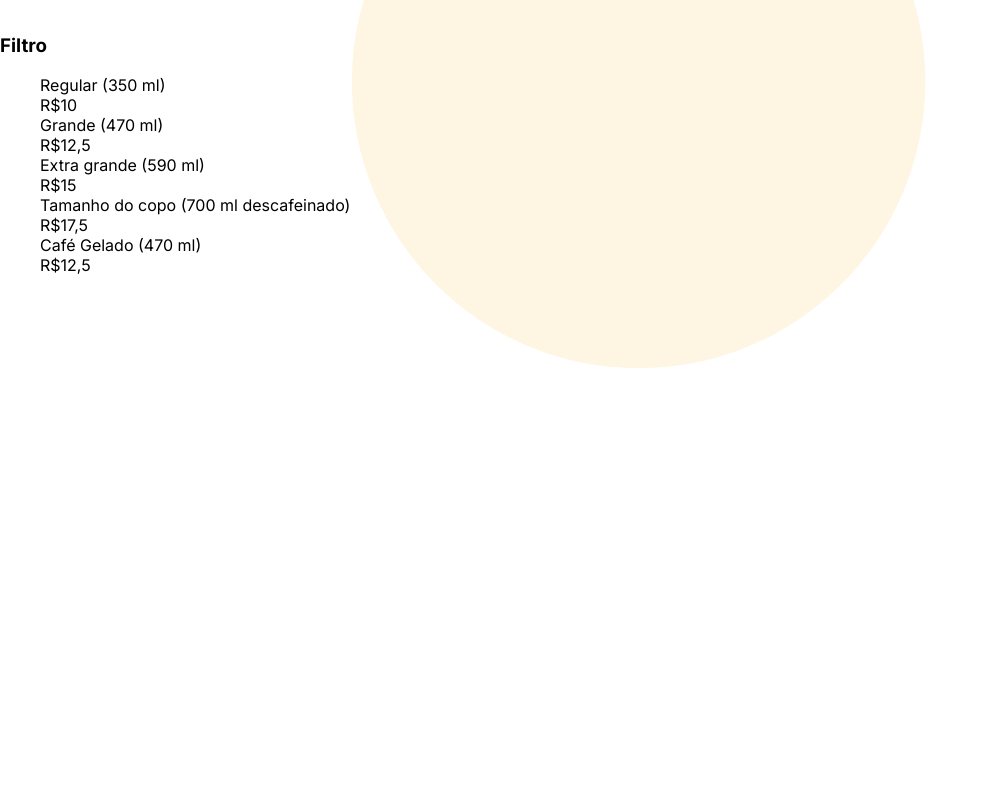
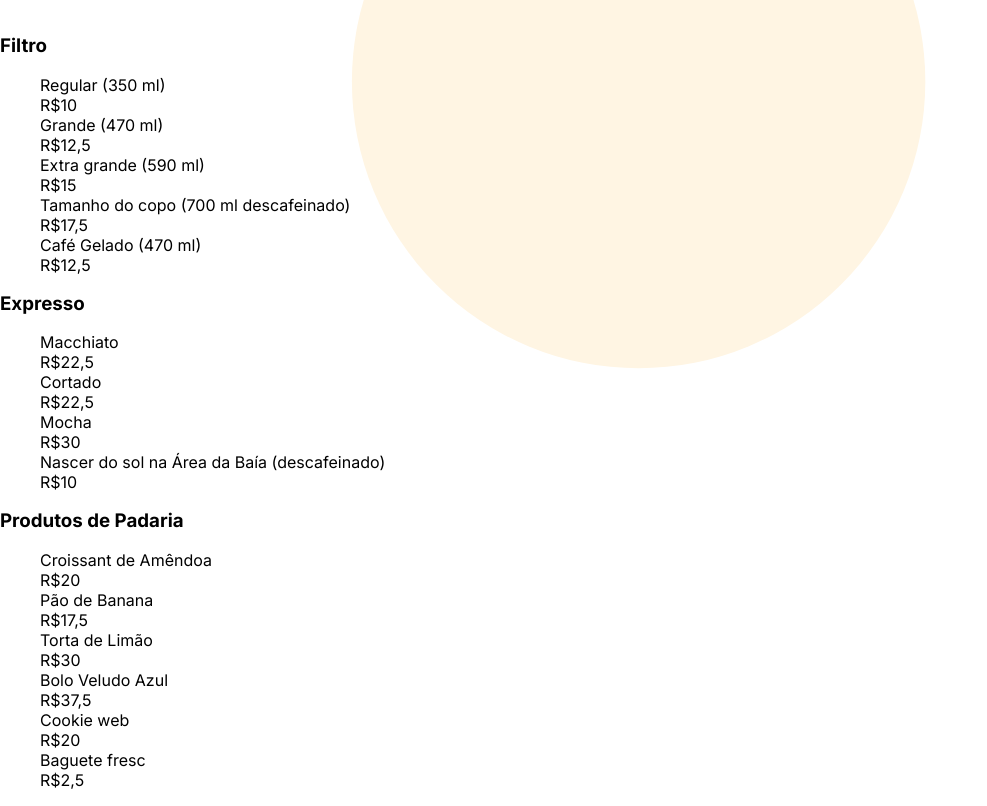
Before and after one commit to nataliabacarini/web_project_coffeeshop, a plain HTML site: page index.html in a window 1280 px wide. Shown: the part 3016-3822 px from the top of the page, without its empty margins (0-987 px from the left). Before the commit the page ends 3498 px from the top, so only its background shows below. Drawn offline with Linux system fonts and the light colour scheme.

Commit message:
New update for my project

```diff
--- a/index.html
+++ b/index.html
@@ -194,20 +194,46 @@
               <ul class="card__content">
                 <li class="card__list-item">Regular (350 ml)</li>
                 <spam class="card__list-divider">R$10</spam>
-
                 <li class="card__list-item">Grande (470 ml)</li>
                 <spam class="card__list-divider">R$12,5</spam>
-
                 <li class="card__list-item">Extra grande (590 ml)</li>
                 <spam class="card__list-divider">R$15</spam>
-
                 <li class="card__list-item">
                   Tamanho do copo (700 ml descafeinado)
                 </li>
                 <spam class="card__list-divider">R$17,5</spam>
-
                 <li class="card__list-item">Café Gelado (470 ml)</li>
                 <spam class="card__list-divider">R$12,5</spam>
+              </ul>
+
+              <h3 class="card__title">Expresso</h3>
+              <ul class="card__content">
+                <li class="card__list-item">Macchiato</li>
+                <spam class="card__list-divider">R$22,5</spam>
+                <li class="card__list-item">Cortado</li>
+                <spam class="card__list-divider">R$22,5</spam>
+                <li class="card__list-item">Mocha</li>
+                <spam class="card__list-divider">R$30</spam>
+                <li class="card__list-item">
+                  Nascer do sol na Área da Baía (descafeinado)
+                </li>
+                <spam class="card__list-divider">R$10</spam>
+              </ul>
+
+              <h3 class="card__title">Produtos de Padaria</h3>
+              <ul class="card__content">
+                <li class="card__list-item">Croissant de Amêndoa</li>
+                <spam class="card__list-divider">R$20</spam>
+                <li class="card__list-item">Pão de Banana</li>
+                <spam class="card__list-divider">R$17,5</spam>
+                <li class="card__list-item">Torta de Limão</li>
+                <spam class="card__list-divider">R$30</spam>
+                <li class="card__list-item">Bolo Veludo Azul</li>
+                <spam class="card__list-divider">R$37,5</spam>
+                <li class="card__list-item">Cookie web</li>
+                <spam class="card__list-divider">R$20</spam>
+                <li class="card__list-item">Baguete fresc</li>
+                <spam class="card__list-divider">R$2,5</spam>
               </ul>
             </div>
           </div>
```
